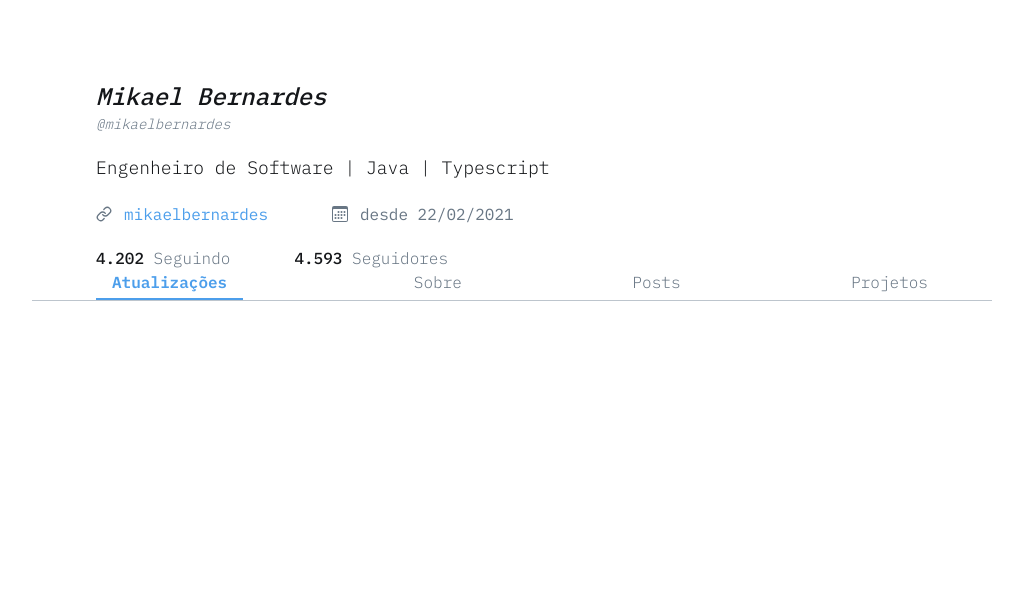
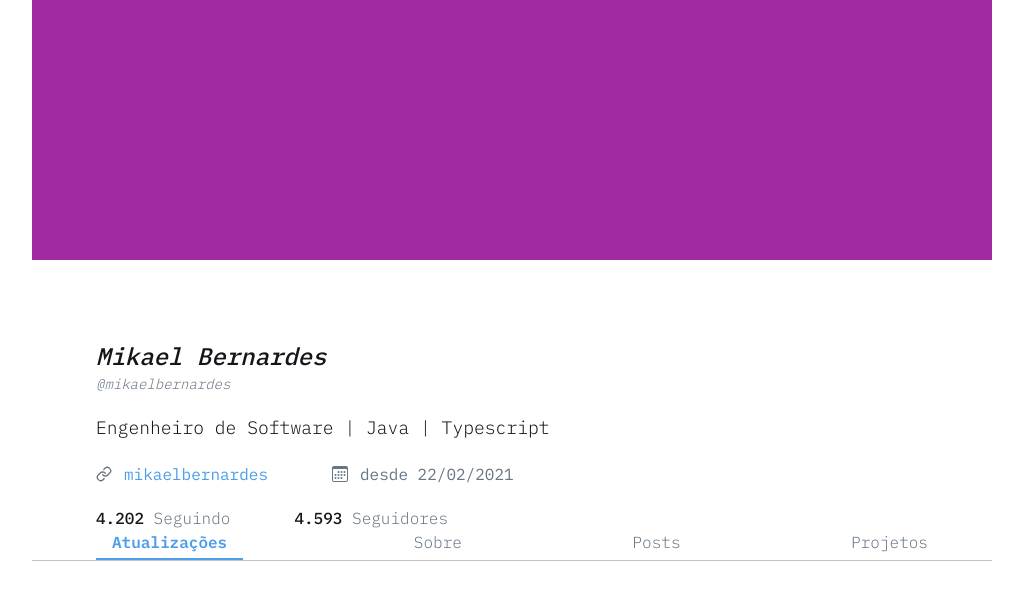
Before and after one commit to mikaelbernardes/my-app, a Next.js app: page / in a window 1280 px wide. Shown: the top 600 px of the page, without its empty margins (128-1151 px from the left). Built offline with nearby package versions, Linux system fonts and the light colour scheme.

Commit message:
feat: add responsiviness in Banner component

```diff
--- a/src/shared/layout/DefaultNavigationHeader/Banner/index.tsx
+++ b/src/shared/layout/DefaultNavigationHeader/Banner/index.tsx
@@ -1,6 +1,6 @@
 
 function Banner() {
-	return <div className="bg-[#a129a1] w-full xs:h-[76px]"/>;
+	return <div className="bg-[#a129a1] xs:w-full xs:h-[76px] sm:h-[126px] md:h-[200px] lg:h-[260px] xl:h-[260px] md:mx-24 lg:mx-40 xl:mx-56"/>;
 }
 
 export { Banner };
```
